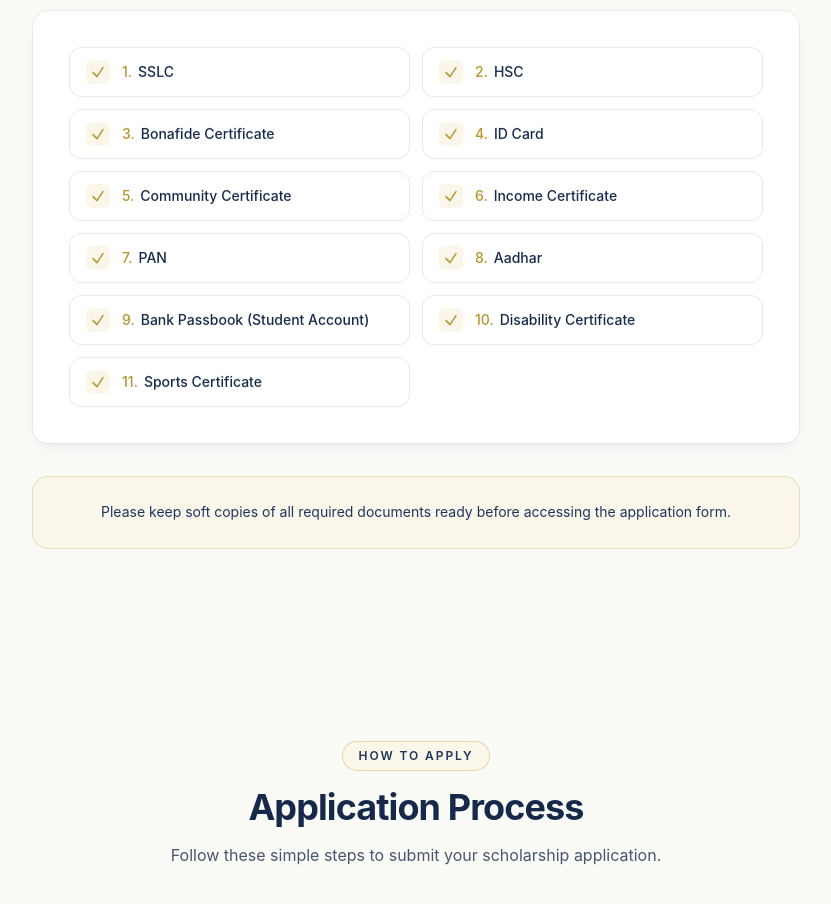
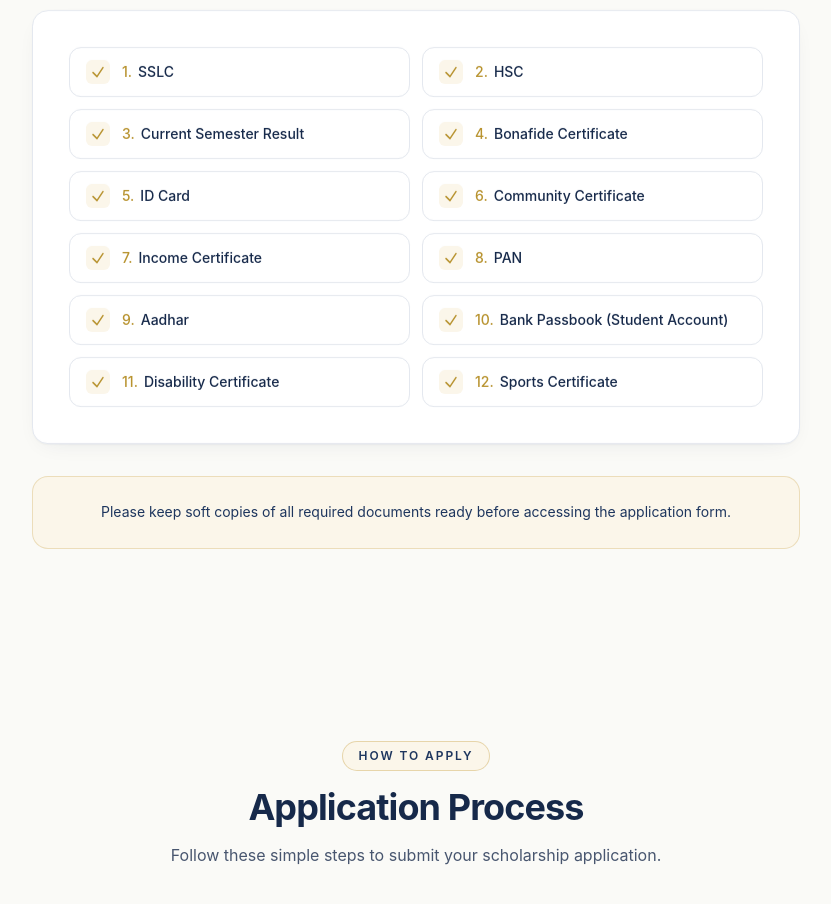
Before and after one commit to kavilanrj-cmd/TRUST, a Next.js app in the folder frontend/: page / in a window 1280 px wide. Shown: the part 4060-4964 px from the top of the page, without its empty margins (224-1055 px from the left). Built offline with nearby package versions, Linux system fonts and the light colour scheme; no server answers.

Commit message:
Add Current Semester Result to home Documents Required list

```diff
--- a/frontend/src/components/home/DocumentsRequired.tsx
+++ b/frontend/src/components/home/DocumentsRequired.tsx
@@ -5,6 +5,7 @@ import { Reveal } from "./Reveal";
 const DOCUMENTS = [
   "SSLC",
   "HSC",
+  "Current Semester Result",
   "Bonafide Certificate",
   "ID Card",
   "Community Certificate",
```
